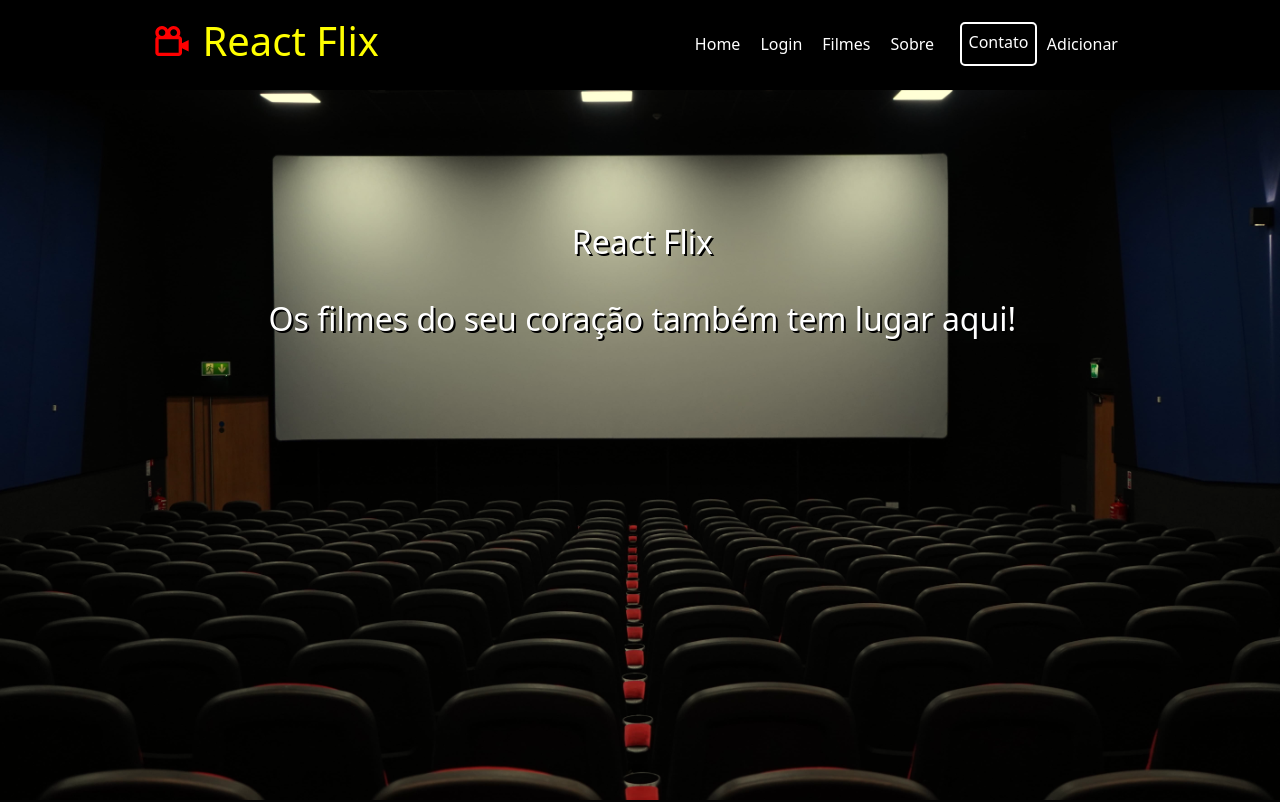
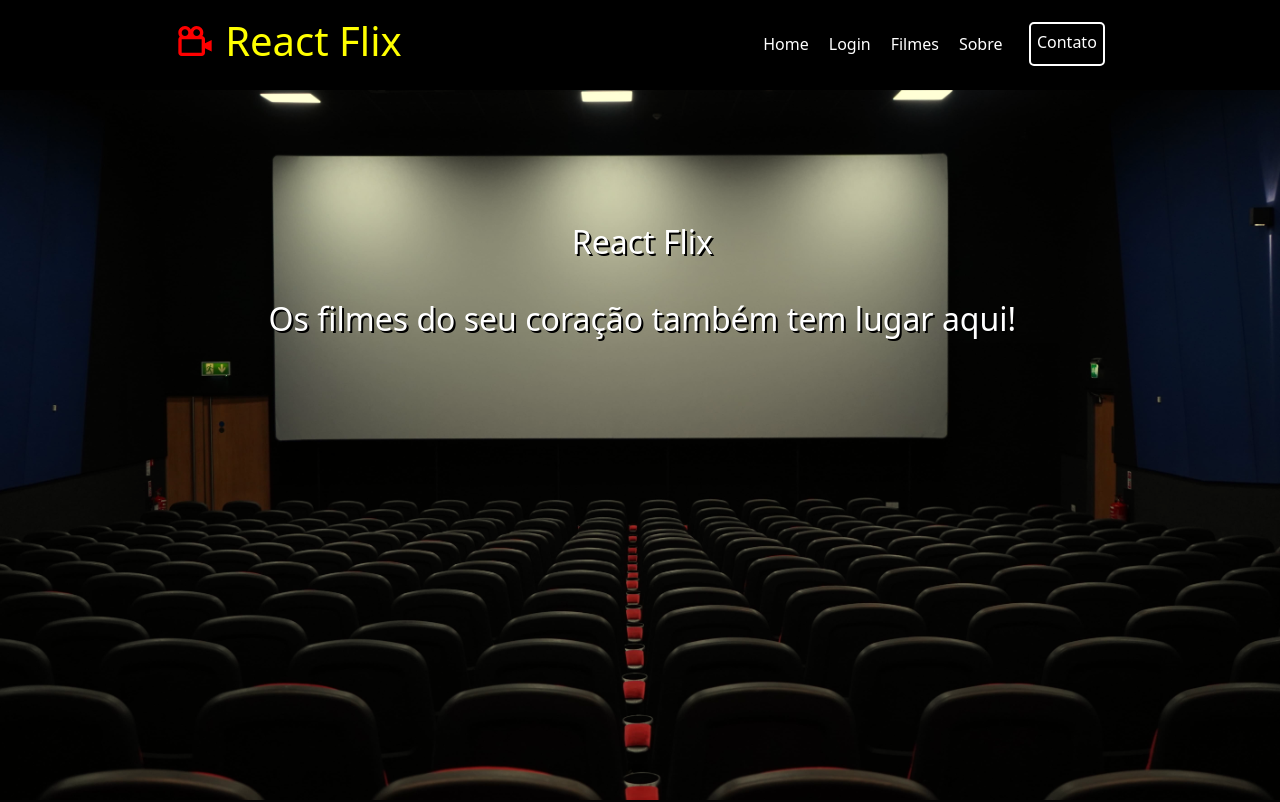
Before and after one commit to DaviJust/ReactServidor_M3, a React (Vite) app: page / in a window 1280 px wide. Shown: the top 802 px of the page. Built offline with nearby package versions, Linux system fonts and the light colour scheme; no server answers; a web font is replaced by a local one.

Commit message:
Coloquei o que nao devia :D, agora concertei

```diff
--- a/src/components/Header.jsx
+++ b/src/components/Header.jsx
@@ -15,7 +15,7 @@ function Header(){
                 <Link to='/Filmes'>Filmes</Link>
                 <Link to='/Sobre'>Sobre</Link>
                 <Link to='/Contato'>Contato</Link>
-                <Link to='/PostFilme'>Adicionar</Link>
+                {/* <Link to='/PostFilme'>Adicionar</Link> */}
 
             </ul>
 
```
